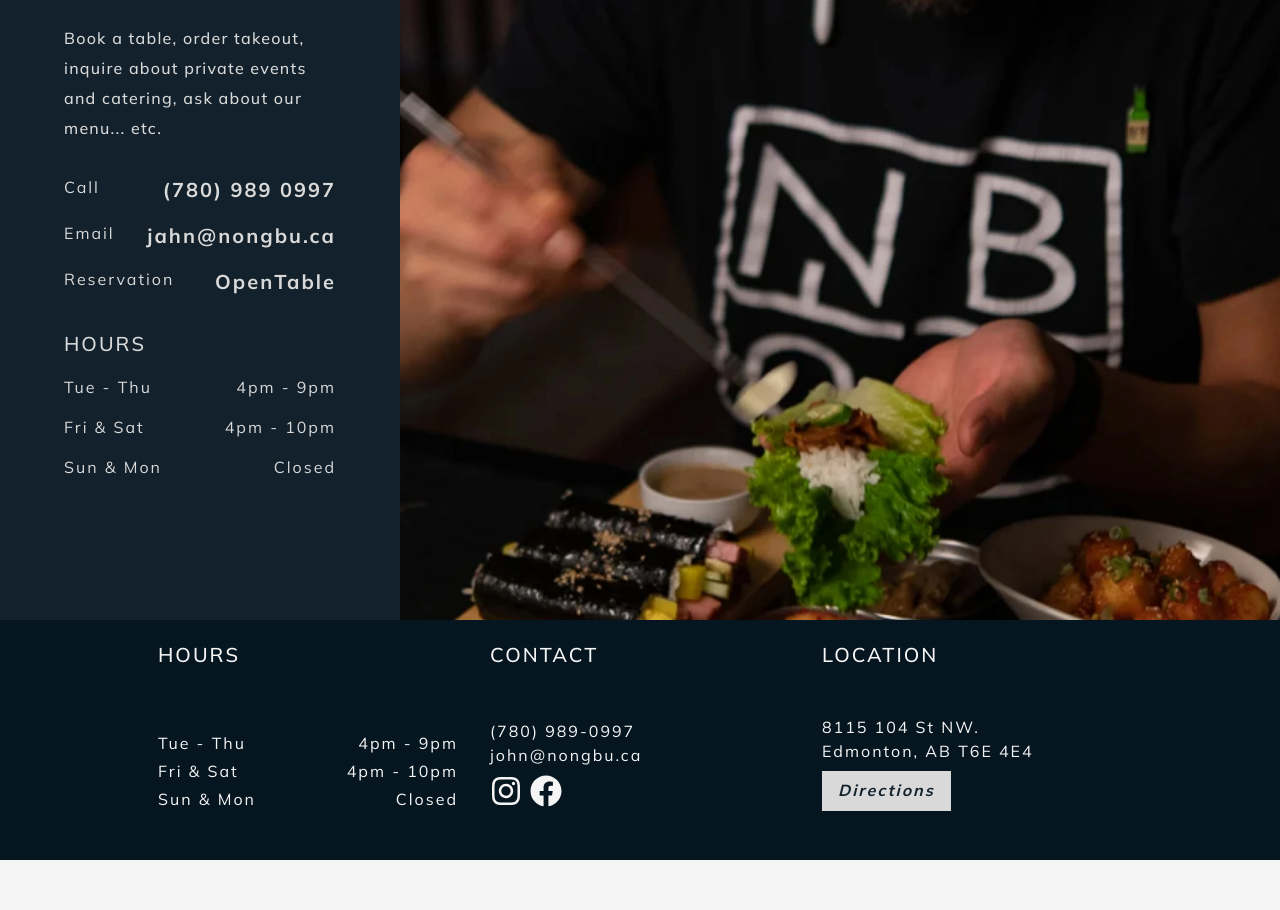
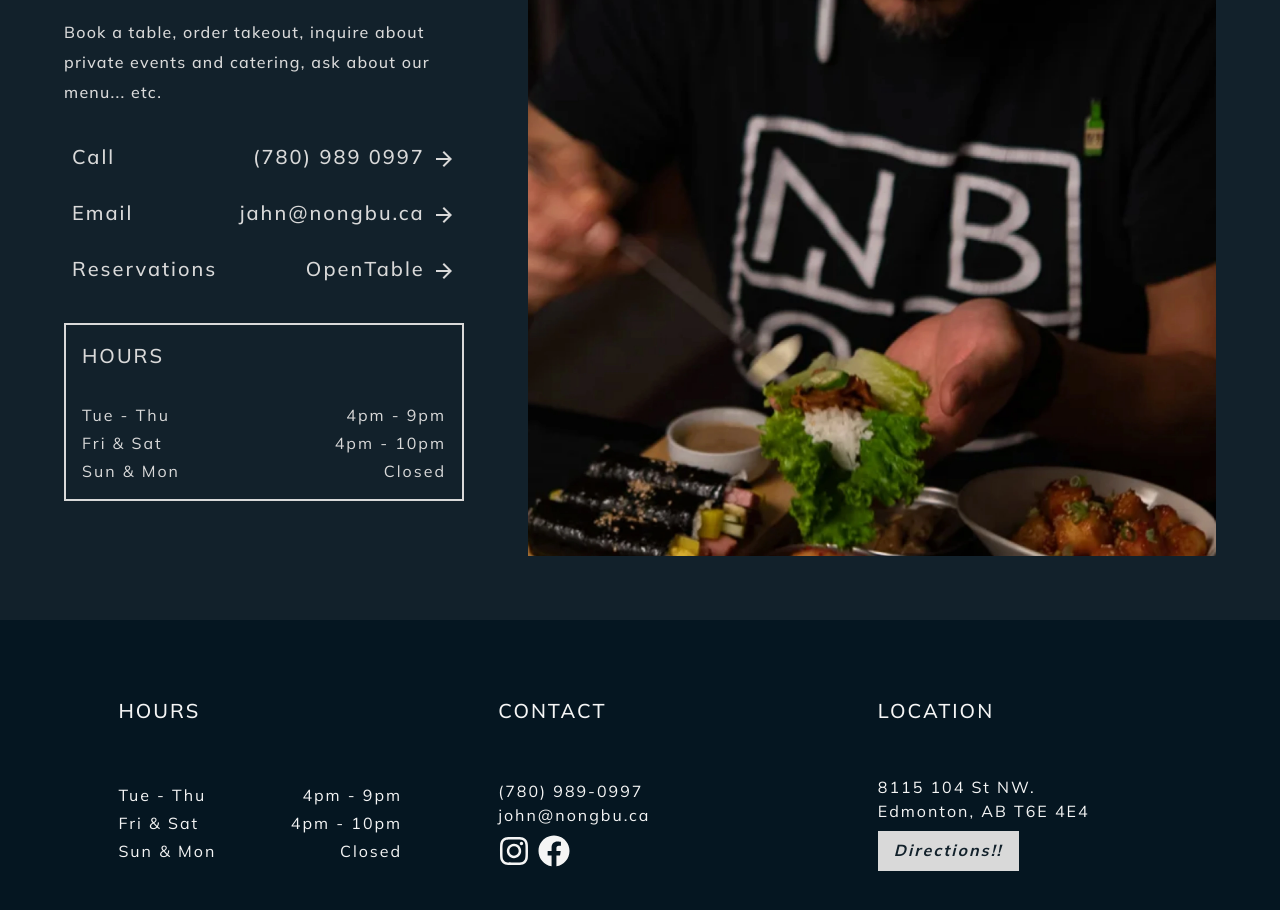
Before and after one commit to kev-nr-ley/nongbuWebsite, a React (Vite) app: page /Contact in a window 1280 px wide. Shown: the part 180-1090 px from the top of the page. Before the commit the page ends 1040 px from the top, so only its background shows below. Built offline with nearby package versions, Linux system fonts and the light colour scheme.

Commit message:
fixed contact, footer

```diff
--- a/src/pages/Contact.jsx
+++ b/src/pages/Contact.jsx
@@ -2,6 +2,7 @@ import React from "react";
 import { TagLeftIcon, useTheme } from "@chakra-ui/react";
 import { Flex, Image, Box, Text, Heading, Link, Grid } from "@chakra-ui/react";
 import BigMenuItem from "@components/BigMenuItem";
+import Hours from "@components/Hours";
 import ImageContainer from "@components/ImageContainer";
 import {
   ArrowForwardIcon,
@@ -33,21 +34,18 @@ function Contact(props) {
         right={["none", "0", "0"]}
         top={["none", "0", "0"]}
         zIndex='4'
+        p={["0", "0", "5vw"]}
         // objectPosition='10% 10%'
         image='nongbu-contact-1.webp'
       />
 
       <Flex //Text block
         flexDirection='column'
-        // w={["auto"]}
         h={["100%", "100%"]}
         justifyContent='center'
         gap='8'
-        px={["5vw"]}
-        pb='10vh'
-        pt={['0', '80px']}
-        // minW='240px'
-        maxW='400px'
+        p={["5vw"]}
+        pt={["0", "0px", "80px"]}
         bg={colors.backgroundDark} //for desktop
         zIndex='5'>
         <Heading as='h3' variant='sectionHeading'>
@@ -60,40 +58,41 @@ function Contact(props) {
         </Text>
 
         <Grid
-          gap='4'
+          // gap='4'
           w='100%'
           //  minW='240px'
+          // border='2px'
+          gap='8'
+          p='2'
           maxW='400px'>
           {/* <Heading variant='footerHeading'>CONTACT</Heading> */}
-          <Flex justifyContent={"space-between"} letterSpacing='2px'>
-            <Text>Call </Text>
-            <Text variant='bigText'> (780) 989 0997</Text>
-          </Flex>
-          <Flex justifyContent={"space-between"} letterSpacing='2px'>
-            <Text>Email </Text>
-            <Text variant='bigText'> jahn@nongbu.ca</Text>
-          </Flex>
-          <Flex justifyContent={"space-between"} letterSpacing='2px'>
-            <Text>Reservation</Text>
-            <Text variant='bigText'>OpenTable</Text>
-          </Flex>
+          <Link w='100%' letterSpacing='2px'>
+            <Flex justifyContent={"space-between"}>
+              <Text as='span'>Call</Text>
+              <Text as='span'>
+                (780) 989 0997 <ArrowForwardIcon fontSize='24px' />
+              </Text>
+            </Flex>
+          </Link>
+          <Link as='Flex' justifyContent={"space-between"} letterSpacing='2px'>
+            <Flex justifyContent={"space-between"}>
+              <Text as='span'>Email</Text>
+              <Text as='span'>
+                jahn@nongbu.ca <ArrowForwardIcon fontSize='24px' />
+              </Text>
+            </Flex>
+          </Link>
+          <Link as='Flex' justifyContent={"space-between"} letterSpacing='2px'>
+            <Flex justifyContent={"space-between"}>
+              <Text as='span'>Reservations</Text>
+              <Text as='span'>
+                OpenTable <ArrowForwardIcon fontSize='24px' />
+              </Text>
+            </Flex>
+          </Link>
         </Grid>
 
-        <Grid gap='4' maxW='400px'>
-          <Heading variant='footerHeading'>HOURS</Heading>
-          <Flex justifyContent={"space-between"} letterSpacing='2px'>
-            <Text>Tue - Thu</Text>
-            <Text>4pm - 9pm</Text>
-          </Flex>
-          <Flex justifyContent={"space-between"} letterSpacing='2px'>
-            <Text>Fri & Sat</Text>
-            <Text>4pm - 10pm</Text>
-          </Flex>
-          <Flex justifyContent={"space-between"} letterSpacing='2px'>
-            <Text>Sun & Mon</Text>
-            <Text> Closed </Text>
-          </Flex>
-        </Grid>
+        <Hours border='2px' gap='8' p='4' w='100%' maxW='400px' />
       </Flex>
     </Flex>
   );
--- a/src/sections/Footer.jsx
+++ b/src/sections/Footer.jsx
@@ -2,21 +2,15 @@ import React from "react";
 import { useTheme } from "@chakra-ui/react";
 import {
   Flex,
-  Image,
-  Box,
   Text,
   Heading,
-  Stack,
-  SimpleGrid,
   Grid,
-  GridItem,
   Button,
+  Link as ChakraLink,
 } from "@chakra-ui/react";
 import { FaBeer, FaFacebook, FaInstagram } from "react-icons/fa";
-import BigMenuItem from "../components/BigMenuItem";
-import { ArrowForwardIcon } from "@chakra-ui/icons";
-import Logo from "../components/Logo";
 import Hours from "../components/Hours";
+import { Link } from "react-router-dom";
 
 function Footer() {
   const { colors, fonts } = useTheme();
@@ -25,22 +19,32 @@ function Footer() {
     <Flex
       flexDirection={["column", "column", "row", "row"]}
       justifyContent='center'
-      alignItems={["center", "center", "flex-start"]}
-      h={["auto", "auto"]}
+      alignItems={["center", "center"]}
       bg={colors.brand.footer}
-      p='5'
+      px='8vw'
+      py='2vw'
       w='100vw'
-      gap='8'
+      gap='5vw'
+      minH='360px'
       color={colors.white}>
-      <Hours gap='8' h='100%' minH='200px' w='100%' maxW='300px' />
+      <Hours
+        // border='2px'
+        gap='4'
+        p='4'
+        w='100%'
+        minW='300px'
+        maxW='360px'
+        h='240px'
+      />
 
       <Grid
+        // border='2px'
         gap='4'
-        h='100%'
-        minH='200px'
+        p='4'
         w='100%'
-        maxW='300px'
-        flexDirection='column'>
+        minW='300px'
+        maxW='360px'
+        h='240px'>
         <Heading variant='footerHeading'>CONTACT</Heading>
         <Flex flexDirection='column' letterSpacing='2px'>
           <Text letterSpacing='2px'>(780) 989-0997</Text>
@@ -52,7 +56,14 @@ function Footer() {
         </Flex>
       </Grid>
 
-      <Grid gap='4' h='100%' minH='200px' w='100%' maxW='300px'>
+      <Grid
+        // border='2px'
+        gap='4'
+        p='4'
+        w='100%'
+        minW='300px'
+        maxW='360px'
+        h='240px'>
         <Heading variant='footerHeading'>LOCATION</Heading>
         <Flex flexDirection='column' letterSpacing='2px'>
           <Text letterSpacing='2px'>8115 104 St NW.</Text>
@@ -66,7 +77,9 @@ function Footer() {
             letterSpacing='2px'
             mt='2'
             fontWeight='700'>
-            Directions
+            <Link to='https://goo.gl/maps/YtM2K31WNjdT84tU9' target='_blank'>
+              Directions!!
+            </Link>
           </Button>
         </Flex>
       </Grid>
--- a/src/sections/home/Hero.jsx
+++ b/src/sections/home/Hero.jsx
@@ -33,7 +33,8 @@ function Hero() {
           mt='8'
           textAlign={["left", "right", "right"]}>
           <Link variant='heroLink' my='10%' noOfLines={1}>
-            Our menu <ArrowForwardIcon fontSize='32px' />
+            Our menu
+            <ArrowForwardIcon fontSize='32px' />
           </Link>
 
           <Link variant='heroLink' my='10%' noOfLines={1}>
--- a/src/sections/nav/DesktopNav.jsx
+++ b/src/sections/nav/DesktopNav.jsx
@@ -40,10 +40,18 @@ export default function DesktopNav() {
           />
         </Link>
         <Menu>
-          <ChakraLink as={Link} to='/About'>About</ChakraLink>
-          <ChakraLink as={Link} to='/Contact'>Contact</ChakraLink>
-          <ChakraLink as={Link} to='/Events'>Events</ChakraLink>
-          <ChakraLink as={Link} to='/Order'>Order</ChakraLink>
+          <ChakraLink as={Link} to='/About'>
+            About
+          </ChakraLink>
+          <ChakraLink as={Link} to='/Contact'>
+            Contact
+          </ChakraLink>
+          <ChakraLink as={Link} to='/Events'>
+            Events
+          </ChakraLink>
+          <ChakraLink as={Link} to='/Order'>
+            Order
+          </ChakraLink>
         </Menu>
       </Flex>
 
@@ -60,7 +68,7 @@ export default function DesktopNav() {
           <Link to='/Reservations'>
             <BigMenuItem>Reservations</BigMenuItem>
           </Link>
-          <Link to='/ears'>
+          <Link to='https://www.instagram.com/ear_yeg' target='_blank'>
             <Logo src='ear-logo.webp' width='52' height='26' />
           </Link>
         </Flex>
--- a/src/styles/components/LinkStyles.ts
+++ b/src/styles/components/LinkStyles.ts
@@ -50,7 +50,7 @@ export const LinkStyles: ComponentStyleConfig = {
     heroLink: {
       bg: "transparent",
       color: "primary",
-      fontSize: "20px",
+      fontSize: "28px",
       fontWeight: "700",
       _hover: {
         color: "white",
@@ -65,7 +65,7 @@ export const LinkStyles: ComponentStyleConfig = {
       color: "primary",
       fontSize: "20px",
       fontWeight: "700",
-      pr:'2',
+      pr: "2",
 
       _hover: {
         color: "white",
```
Also changed, not shown: src/sections/home/About.jsx (+6 -9 lines), src/sections/home/Takeout.jsx (+1 -1 lines).
